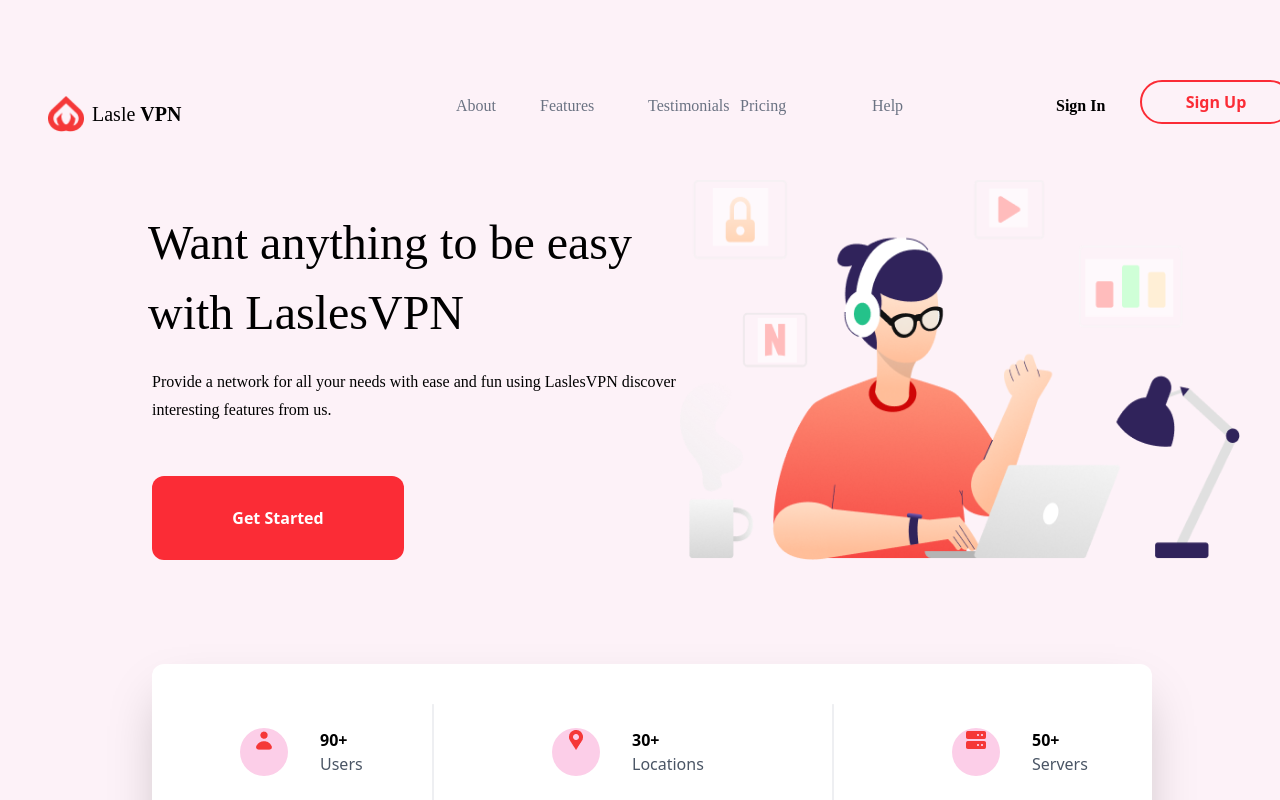
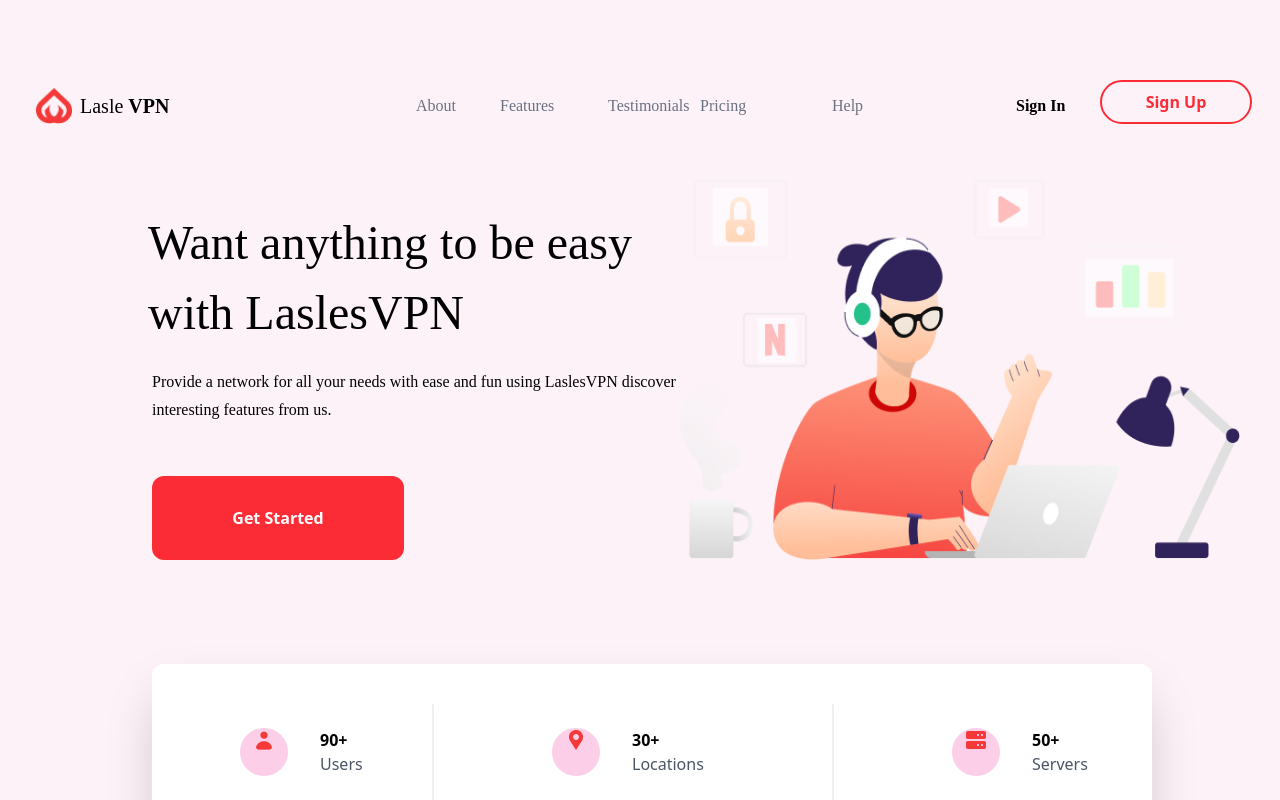
Before and after one commit to remyshingiro/cloneWithTailwindCSS, a React (Vite) app: page / in a window 1280 px wide. Shown: the top 800 px of the page. Built offline with nearby package versions, Linux system fonts and the light colour scheme.

Commit message:
fixing navbar

```diff
--- a/src/Navbar.jsx
+++ b/src/Navbar.jsx
@@ -1,7 +1,8 @@
 function Navbar() {
     return(
         <>
-            <div class=" w-37 h-9 absolute top-12 left-12">
+            <div className="absolute right-330">
+                <div class=" w-37 h-9 absolute top-10 left-19">
                 <img src="/1.png" class="w-9 h-9 absolute top-12 left-"></img>
                 <h5 class="w-26 h-6 absolute top-4 left-11 font-['Rubik'] font-medium text-xl leading-[100px] tracking-normal">Lasle <span class="font-['Rubik'] font-bold text-xl leading-[100px] tracking-normal">VPN</span></h5>
             </div>
@@ -14,6 +15,7 @@ function Navbar() {
                 <a href="#" class="w-13 h-5 absolute top-14 left-264 font-['Rubik'] font-bold text-base leading-[100px] tracking-normal ">Sign In</a>
                 <button class="w-38 h-11 absolute top-20 left-285  rounded-[50px]  border-red-500 border-2 font-bold text-red-500">Sign Up</button>
             </div>
+            </div>
 
 
         </>
```
